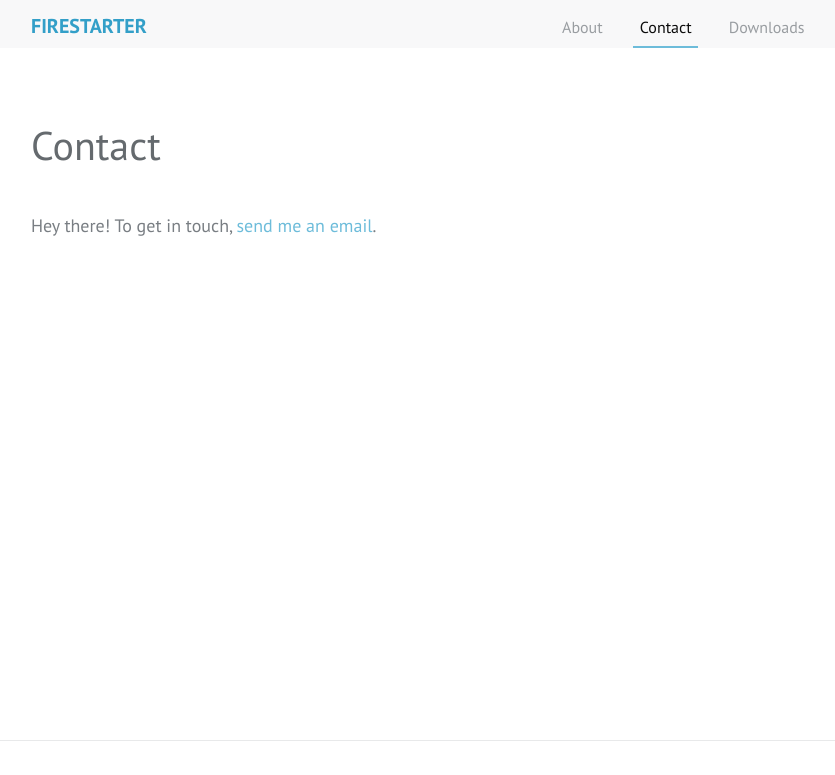
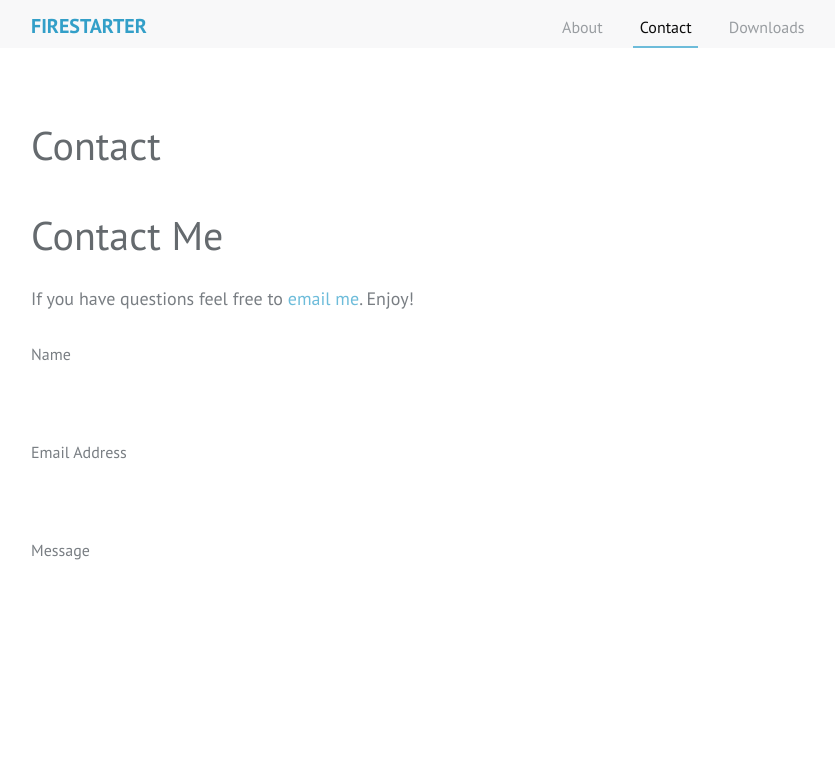
Before and after one commit to victor-talpeanu/victor-talpeanu.github.io, a Jekyll site: the page built from contact.md, in a window 1280 px wide. Shown: the top 775 px of the page, without its empty margins (214-1049 px from the left). Built offline with Jekyll 4.4.1, drawn with Linux system fonts in a browser that asks for light colours; grey boxes are pictures that could not be loaded.

Commit message:
change contact

```diff
--- a/contact.md
+++ b/contact.md
@@ -3,4 +3,18 @@ title: Contact
 permalink: /contact/
 ---
 
-Hey there! To get in touch, [send me an email](mailto:{{ site.email }}).
+<div id="contact">
+  <h1 class="pageTitle">Contact Me</h1>
+  <div class="contactContent">
+    <p>If you have questions feel free to <a href="mailto:victor.talpeanu@gmail.com">email me</a>. Enjoy!</p>
+  </div>
+  <form action="http://formspree.io/victor.talpeanu@gmail.com" method="POST">
+    <label for="name">Name</label>
+    <input type="text" id="name" name="name" class="full-width"><br>
+    <label for="email">Email Address</label>
+    <input type="email" id="email" name="_replyto" class="full-width"><br>
+    <label for="message">Message</label>
+    <textarea name="message" id="message" cols="30" rows="10" class="full-width"></textarea><br>
+    <input type="submit" value="Send" class="button">
+  </form>
+</div>
```
